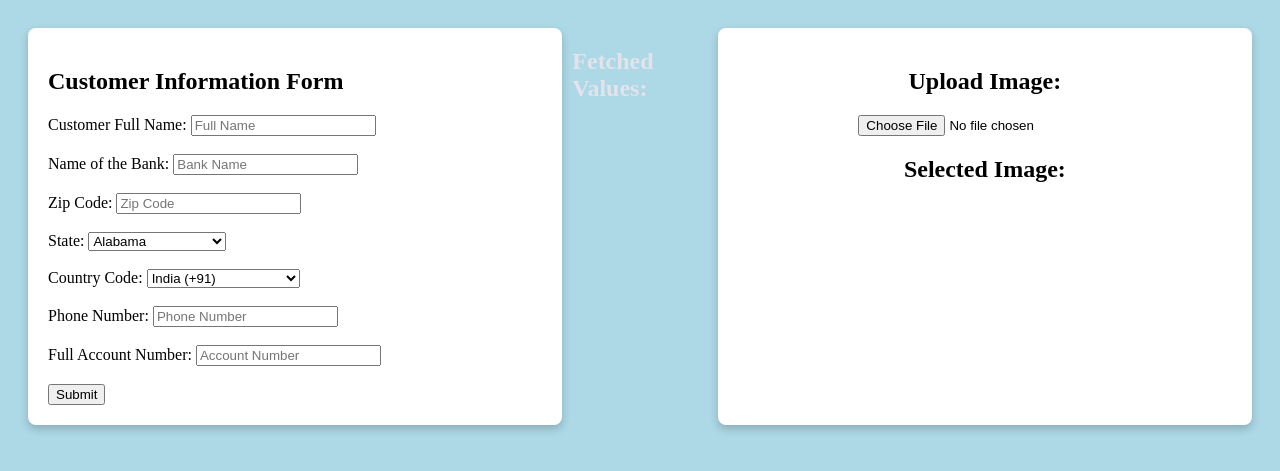
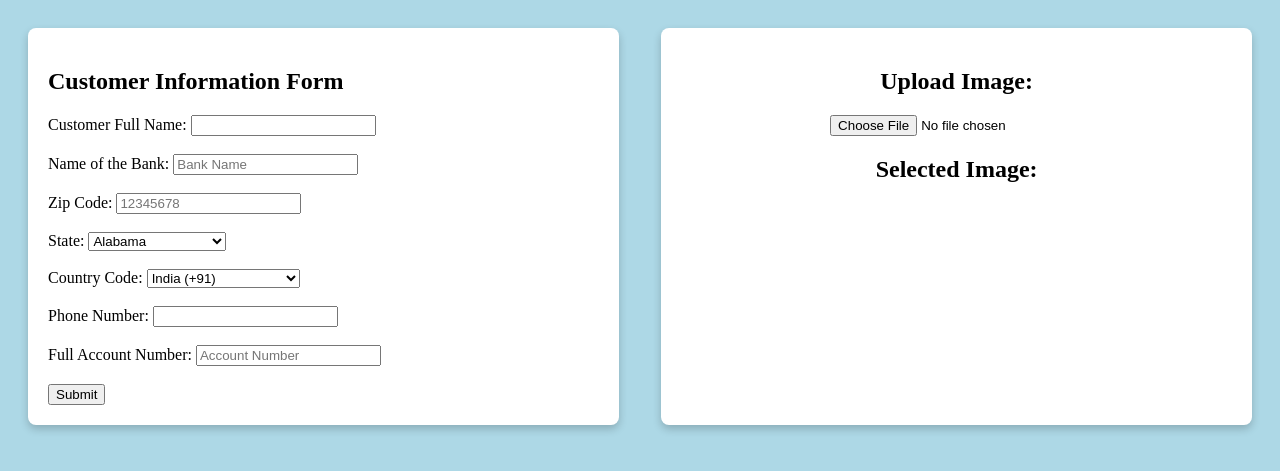
Before and after one commit to rkapexon/IDP-Solution, a Django app: page / in a window 1280 px wide. Shown: the top 471 px of the page. Run offline with Django 5.2, Linux system fonts and the light colour scheme.

Commit message:
placeholder update

```diff
--- a/uiocrapp/forms.py
+++ b/uiocrapp/forms.py
@@ -68,7 +68,7 @@ class CustomerForm(forms.Form):
         label="Customer Full Name",
         max_length=100,
         required=False,
-        widget=forms.TextInput(attrs={'placeholder': 'Full Name'}),
+        #widget=forms.TextInput(attrs={'placeholder': 'Full Name'}),
         validators=[RegexValidator(r'^[a-zA-Z\s]+$', message='Name can only contain letters and spaces.')]
     )
     bank_name = forms.CharField(
--- a/uiocrapp/templates/customer_form.html
+++ b/uiocrapp/templates/customer_form.html
@@ -1,5 +1,6 @@
-<!-- <!DOCTYPE html>
+<!DOCTYPE html>
 <html lang="en">
+
 <head>
     <meta charset="UTF-8">
     <meta name="viewport" content="width=device-width, initial-scale=1.0">
@@ -11,15 +12,19 @@
             background-color: lightblue;
             padding: 20px;
         }
+
         .form-container {
-            width: 45%; /* Left side width */
+            width: 45%;
+            /* Left side width */
             padding: 20px;
             background-color: white;
             border-radius: 8px;
             box-shadow: 0 4px 8px rgba(0, 0, 0, 0.2);
         }
+
         .image-container {
-            width: 45%; /* Right side width */
+            width: 45%;
+            /* Right side width */
             padding: 20px;
             background-color: white;
             border-radius: 8px;
@@ -28,16 +33,19 @@
             flex-direction: column;
             align-items: center;
         }
+
         .error {
             color: red;
             font-size: 0.9em;
         }
+
         img {
             max-width: 100%;
             max-height: 400px;
         }
     </style>
 </head>
+
 <body>
     <div class="form-container">
         <h2>Customer Information Form</h2>
@@ -48,7 +56,7 @@
                 {{ form.full_name.label_tag }}
                 {{ form.full_name }}
                 {% if form.full_name.errors %}
-                    <div class="error">{{ form.full_name.errors.as_text }}</div>
+                <div class="error">{{ form.full_name.errors.as_text }}</div>
                 {% endif %}
             </div>
             <br>
@@ -76,7 +84,7 @@
                 {{ form.phone_number.label_tag }}
                 {{ form.phone_number }}
                 {% if form.phone_number.errors %}
-                    <div class="error">{{ form.phone_number.errors.as_text }}</div>
+                <div class="error">{{ form.phone_number.errors.as_text }}</div>
                 {% endif %}
             </div>
             <br>
@@ -88,9 +96,9 @@
             <button type="submit">Submit</button>
         </form>
     </div>
-    <div id="valueContainer" class="value-container">
+    <!-- <div id="valueContainer" class="value-container">
         <h2 style="color:rgb(227, 227, 236);">Fetched Values:</h2>
-    </div>
+    </div> -->
     <div class="image-container">
         <h2>Upload Image:</h2>
         <input type="file" id="imageUpload" class="image-upload" accept="image/*">
@@ -98,24 +106,26 @@
         <img id="imagePreview" src="" alt="Selected image" style="display:none;">
     </div>
     <script>
-        window.onload = function() {
-            const storedImage = localStorage.getItem('uploadedImage');
-            if (storedImage) {
-                const imagePreview = document.getElementById('imagePreview');
-                imagePreview.src = storedImage;
-                imagePreview.style.display = 'block'; // Show the image
-            }
-        };
+        // window.onload = function() {
+        //     const storedImage = localStorage.getItem('uploadedImage');
+        //     if (storedImage) {
+        //         const imagePreview = document.getElementById('imagePreview');
+        //         imagePreview.src = storedImage;
+        //         imagePreview.style.display = 'block'; // Show the image
+        //     }
+        // };
 
         // Handle image upload
-        document.getElementById('imageUpload').addEventListener('change', function(event) {
+        document.getElementById('imageUpload').addEventListener('change', function (event) {
             const file = event.target.files[0];
             const imagePreview = document.getElementById('imagePreview');
             const fileNameInput = document.getElementById('file_name');
-
+            imagePreview.style.display = 'none'; // Hide image preview
+            fileNameInput.value = ''; // Clear the hidden file name input
+            resetFormFields();
             if (file) {
                 const reader = new FileReader();
-                reader.onload = function(e) {
+                reader.onload = function (e) {
                     imagePreview.src = e.target.result;
                     imagePreview.style.display = 'block'; // Show the new image
                     fileNameInput.value = file.name;
@@ -123,170 +133,69 @@
                     fetchValuesFromDatabase(file.name);
                 };
                 reader.readAsDataURL(file);
-            } else {
-                imagePreview.style.display = 'none'; // Hide if no file is selected
-                localStorage.removeItem('uploadedImage'); // Clear storage if no file
-                fileNameInput.value = '';
             }
+            // } else {
+            //     // imagePreview.style.display = 'none'; // Hide if no file is selected
+            //     // localStorage.removeItem('uploadedImage'); // Clear storage if no file
+            //     // fileNameInput.value = '';
+            //     resetForm();
+            // }
         });
+        function resetFormFields() {
+            const form = document.getElementById('customerForm');
+            form.full_name.value = '';
+            form.bank_name.value = '';
+            form.zip_code.value = '';
+            form.state.value = 'AL'; // Default state
+            form.country_code.value = '+91'; // Default country code
+            form.phone_number.value = '';
+            form.account_number.value = '';
+        }
 
         function fetchValuesFromDatabase(fileName) {
             fetch(`/get-values/?file_name=${fileName}`)
                 .then(response => response.json())
                 .then(data => {
-                    displayValues(data);
+                    console.log(data);
+                    // displayValues(data);
+                    setFormValues(data);
                 })
                 .catch(error => console.error('Error fetching values:', error));
         }
 
-        function displayValues(data) {
-            // Update the UI with the fetched data
-            const valueContainer = document.getElementById('valueContainer');
-            valueContainer.innerHTML = '';
+        // function displayValues(data) {
+        //     // Update the UI with the fetched data
+        //     const valueContainer = document.getElementById('valueContainer');
+        //     valueContainer.innerHTML = '';
+        //     for (const [key, value] of Object.entries(data)) {
+        //         const div = document.createElement('div');
+        //         div.textContent = `${key}: ${value}`;
+        //         valueContainer.appendChild(div);
+        //     }
+        // }
+        function setFormValues(data) {
+            const keyMapping = {
+                "Customer_full_name": "full_name",
+                "BankName": "bank_name",
+                "Zipcode": "zip_code",
+                "State": "state",
+                "Phone_number": "phone_number",
+                "Account_number": "account_number"
+            };
+
             for (const [key, value] of Object.entries(data)) {
-                const div = document.createElement('div');
-                div.textContent = `${key}: ${value}`;
-                valueContainer.appendChild(div);
+                const inputName = keyMapping[key];
+                const input = document.querySelector(`[name="${inputName}"]`);
+                if (input) {
+                    input.placeholder = value || ""; // Set the fetched data as a placeholder
+                } else {
+                    console.warn(`Input not found for key: ${inputName}`); // Log if input is not found
+                }
             }
         }
+
+
     </script>
 </body>
+
 </html>
-
-
- -->
-
-
-
-
-
- <!DOCTYPE html>
-<html lang="en">
-<head>
-    <meta charset="UTF-8">
-    <meta name="viewport" content="width=device-width, initial-scale=1.0">
-    <title>Customer Info Form</title>
-    <style>
-        body {
-            display: flex;
-            justify-content: space-between;
-            background-color: lightblue;
-            padding: 20px;
-        }
-        .form-container, .image-container {
-            width: 45%;
-            padding: 20px;
-            background-color: white;
-            border-radius: 8px;
-            box-shadow: 0 4px 8px rgba(0, 0, 0, 0.2);
-        }
-        .form-container { margin-right: 10px; }
-        .image-container { display: flex; flex-direction: column; align-items: center; }
-        .error { color: red; font-size: 0.9em; }
-        img { max-width: 100%; max-height: 400px; }
-    </style>
-</head>
-<body>
-    <div class="form-container">
-        <h2>Customer Information Form</h2>
-        <form id="customerForm" method="post">
-            {% csrf_token %}
-            <input type="hidden" id="file_name" name="file_name">
-            <div>
-                {{ form.full_name.label_tag }}
-                <input type="text" id="full_name" name="full_name" placeholder="Full Name" value="{{ form.full_name.value|default:'' }}">
-                {% if form.full_name.errors %}
-                    <div class="error">{{ form.full_name.errors.as_text }}</div>
-                {% endif %}
-            </div>
-            <br>
-            <div>{{ form.bank_name.label_tag }}
-                <input type="text" id="bank_name" name="bank_name" placeholder="Bank Name" value="{{ form.bank_name.value|default:'' }}">
-            </div>
-            <br>
-            <div>{{ form.zip_code.label_tag }}
-                <input type="text" id="zip_code" name="zip_code" placeholder="Zip Code" value="{{ form.zip_code.value|default:'' }}">
-            </div>
-            <br>
-            <div>{{ form.state.label_tag }} {{ form.state }}</div>
-            <br>
-            <div>{{ form.country_code.label_tag }} {{ form.country_code }}</div>
-            <br>
-            <div>
-                {{ form.phone_number.label_tag }}
-                <input type="text" id="phone_number" name="phone_number" placeholder="Phone Number" value="{{ form.phone_number.value|default:'' }}">
-                {% if form.phone_number.errors %}
-                    <div class="error">{{ form.phone_number.errors.as_text }}</div>
-                {% endif %}
-            </div>
-            <br>
-            <div>{{ form.account_number.label_tag }}
-                <input type="text" id="account_number" name="account_number" placeholder="Account Number" value="{{ form.account_number.value|default:'' }}">
-            </div>
-            <br>
-            <button type="submit">Submit</button>
-        </form>
-    </div>
-
-    <div id="valueContainer" class="value-container">
-        <h2 style="color:rgb(227, 227, 236);">Fetched Values:</h2>
-    </div>
-
-    <div class="image-container">
-        <h2>Upload Image:</h2>
-        <input type="file" id="imageUpload" class="image-upload" accept="image/*">
-        <h2>Selected Image:</h2>
-        <img id="imagePreview" src="" alt="Selected image" style="display:none;">
-    </div>
-
-    <script>
-        window.onload = function() {
-            const storedImage = localStorage.getItem('uploadedImage');
-            if (storedImage) {
-                const imagePreview = document.getElementById('imagePreview');
-                imagePreview.src = storedImage;
-                imagePreview.style.display = 'block';
-            }
-        };
-
-        document.getElementById('imageUpload').addEventListener('change', function(event) {
-            const file = event.target.files[0];
-            const imagePreview = document.getElementById('imagePreview');
-            const fileNameInput = document.getElementById('file_name');
-            if (file) {
-                const reader = new FileReader();
-                reader.onload = function(e) {
-                    imagePreview.src = e.target.result;
-                    imagePreview.style.display = 'block';
-                    fileNameInput.value = file.name;
-                    localStorage.setItem('uploadedImage', e.target.result);
-                    fetchValuesFromDatabase(file.name);
-                };
-                reader.readAsDataURL(file);
-            } else {
-                imagePreview.style.display = 'none';
-                localStorage.removeItem('uploadedImage');
-                fileNameInput.value = '';
-            }
-        });
-
-        function fetchValuesFromDatabase(fileName) {
-            fetch(`/get-values/?file_name=${fileName}`)
-                .then(response => response.json())
-                .then(data => {
-                    displayValues(data);
-                })
-                .catch(error => console.error('Error fetching values:', error));
-        }
-
-        function displayValues(data) {
-            // Update form placeholders with fetched data
-            document.getElementById('full_name').placeholder = data.full_name || "Full Name";
-            document.getElementById('bank_name').placeholder = data.bank_name || "Bank Name";
-            document.getElementById('zip_code').placeholder = data.zip_code || "Zip Code";
-            document.getElementById('phone_number').placeholder = data.phone_number || "Phone Number";
-            document.getElementById('account_number').placeholder = data.account_number || "Account Number";
-        }
-    </script>
-</body>
-</html>
--- a/uiocrapp/views.py
+++ b/uiocrapp/views.py
@@ -18,7 +18,7 @@ def get_values_view(request):
 
     # Prepare the data to return
     data = {record.field_name: record.OCR_value for record in records}
-
+    print(data)
     return JsonResponse(data)
 
 
```
Also changed, not shown: db.sqlite3.
